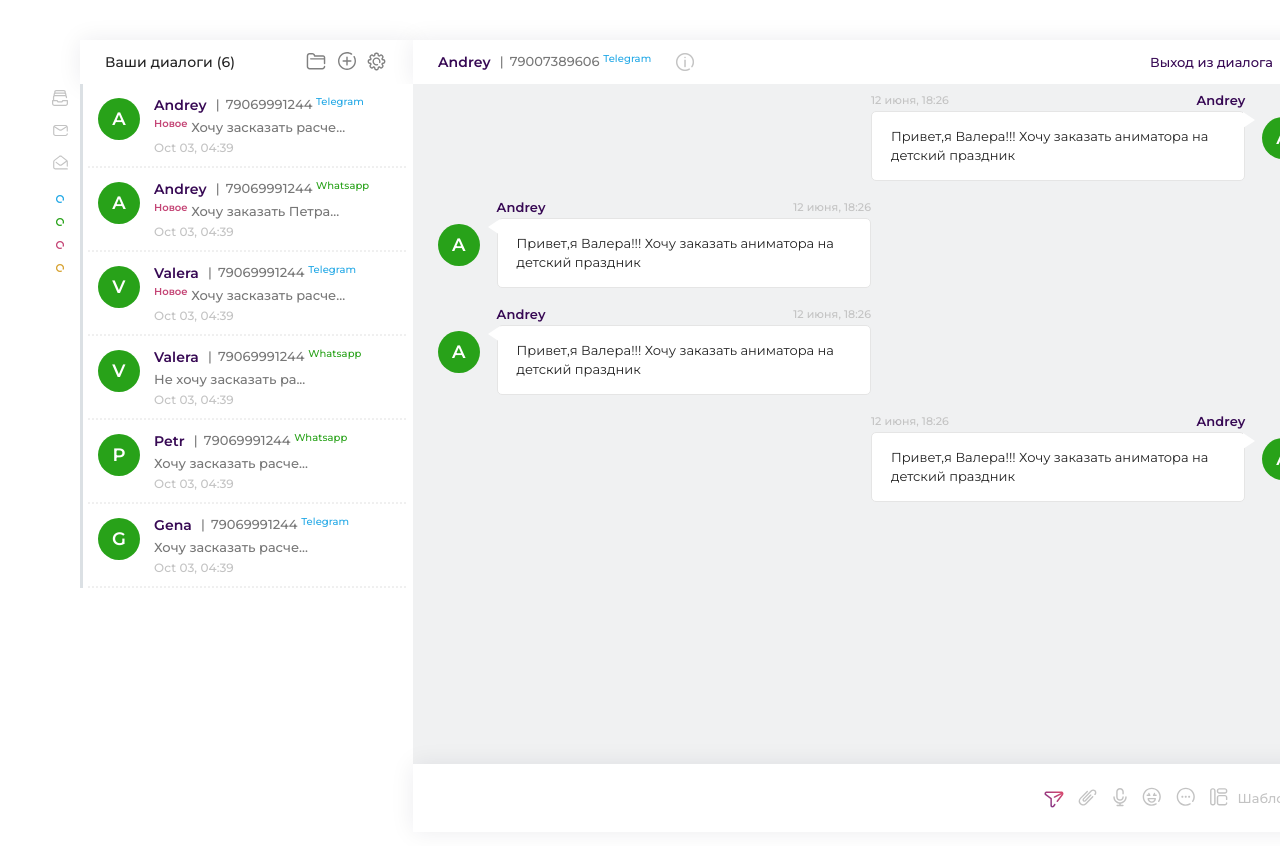
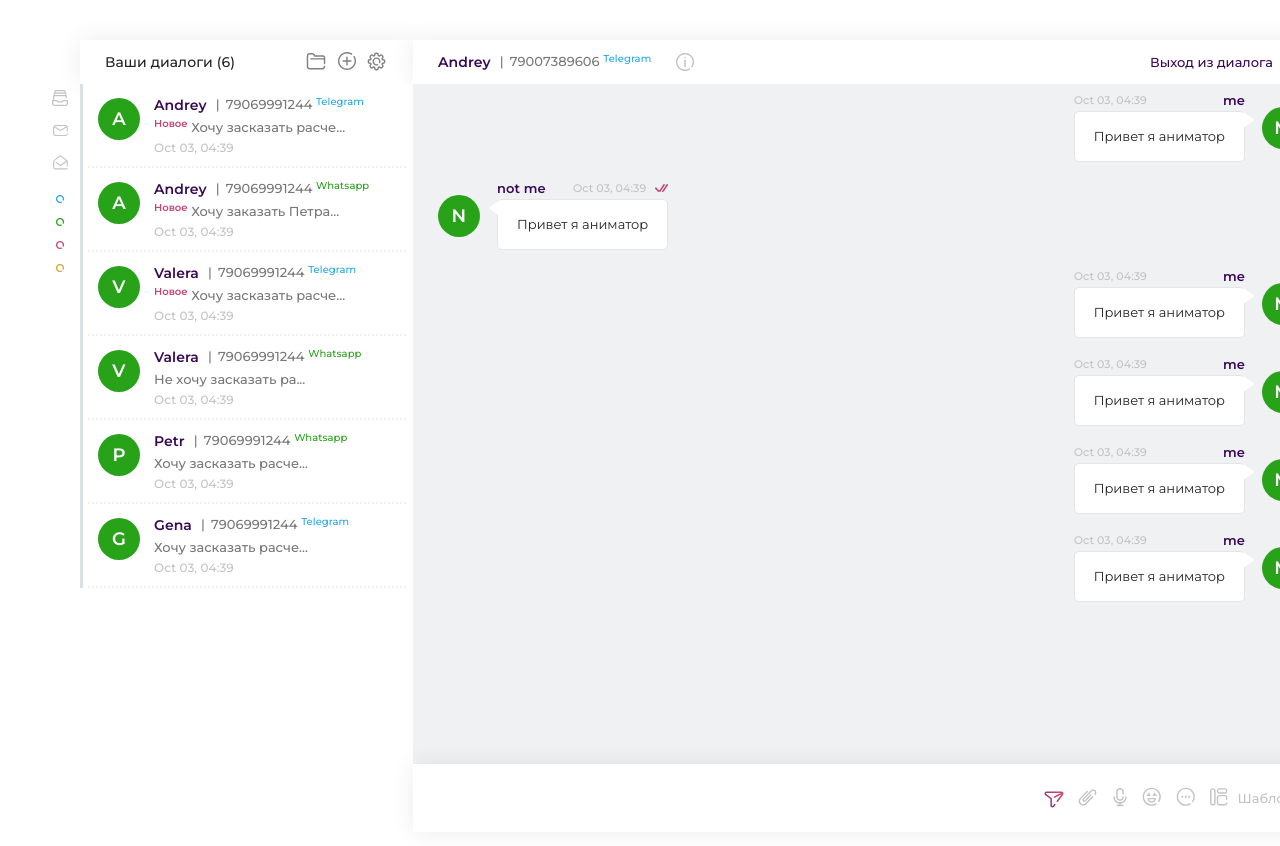
Before and after one commit to Maksoneeek/chat-1, a Vue app: page / in a window 1280 px wide. Shown: the top 846 px of the page. Built offline with nearby package versions, Linux system fonts and the light colour scheme.

Commit message:
Add vuex store for messages

```diff
--- a/src/assets/css/style.css
+++ b/src/assets/css/style.css
@@ -600,6 +600,7 @@ body, html {
 }
 
 .content-chat-content {
+  overflow: scroll;
   padding: 0 25px;
   background: url(../img/pattern.png);
   background-color: #f0f1f2;
--- a/src/components/ChatList/ChatListItem.vue
+++ b/src/components/ChatList/ChatListItem.vue
@@ -33,13 +33,13 @@
 </template>
 
 <script>
+import { convertDate } from "../../services/date";
+
 export default {
   props: ["item"],
   computed: {
     getDate() {
-      const date = new Date(this.item.timestamp).toDateString().slice(4, 10);
-      const time = new Date(this.item.timestamp).toTimeString().slice(0, 5);
-      return `${date}, ${time}`;
+      return convertDate(this.item.timestamp);
     },
   },
 };
--- a/src/components/Messages/MessagesFooter.vue
+++ b/src/components/Messages/MessagesFooter.vue
@@ -3,10 +3,13 @@
     <div class="footer-chat-item__body">
       <form action="">
         <div class="footer-chat-item__input">
-          <textarea name="" id=""></textarea>
+          <textarea v-model="text" name="" id=""></textarea>
         </div>
         <div class="footer-chat-item__icons">
-          <button class="footer-chat-item__button active">
+          <button
+            @click="createMessage"
+            class="footer-chat-item__button active"
+          >
             <svg width="22px" height="19px" viewBox="0 0 512 512">
               <linearGradient
                 id="SVGID_1_"
@@ -138,3 +141,22 @@
     </div>
   </div>
 </template>
+
+<script>
+export default {
+  data() {
+    return {
+      text: "",
+    };
+  },
+  methods: {
+    createMessage(e) {
+      e.preventDefault();
+      if (this.text) {
+        this.$store.dispatch("createMessage", this.text);
+        this.text = "";
+      }
+    },
+  },
+};
+</script>
--- a/src/components/Messages/MessagesItem.vue
+++ b/src/components/Messages/MessagesItem.vue
@@ -1,15 +1,23 @@
 <template>
-  <div class="content-chat-content__message" :class="type">
+  <div
+    class="content-chat-content__message"
+    :class="{ recipient: item.owner == 'me', sender: item.owner != 'me' }"
+  >
     <div class="content-chat-content__message_container">
-      <div class="content-chat-content__icon icon">A</div>
+      <div class="content-chat-content__icon icon">{{ item.owner[0] }}</div>
       <div class="content-chat-content__block">
         <div class="content-chat-content__line">
-          <div class="content-chat-content__name">Andrey</div>
-          <div class="content-chat-content__date">12 июня, 18:26</div>
+          <div class="content-chat-content__name">{{ item.owner }}</div>
+          <div
+            class="content-chat-content__date"
+            :class="{ checked: item.status == 'seen' }"
+          >
+            {{ getDate }}
+          </div>
         </div>
         <div class="content-chat-content__item">
           <span>
-            Привет,я Валерa!!! Хочу заказать аниматора на детский праздник
+            {{ item.body }}
           </span>
         </div>
       </div>
@@ -18,7 +26,14 @@
 </template>
 
 <script>
+import { convertDate } from "../../services/date";
+
 export default {
-  props: ["type"],
+  props: ["item"],
+  computed: {
+    getDate() {
+      return convertDate(this.item.timestamp);
+    },
+  },
 };
 </script>
--- a/src/components/Messages/MessagesList.vue
+++ b/src/components/Messages/MessagesList.vue
@@ -1,9 +1,10 @@
 <template>
   <div class="chat-item__content content-chat-content">
-    <MessagesItem :type="'recipient'" />
-    <MessagesItem :type="'sender'" />
-    <MessagesItem :type="'sender'" />
-    <MessagesItem :type="'recipient'" />
+    <MessagesItem
+      v-for="message in messages"
+      :key="message.id"
+      :item="message"
+    />
   </div>
 </template>
 
@@ -14,5 +15,10 @@ export default {
   components: {
     MessagesItem,
   },
+  computed: {
+    messages() {
+      return this.$store.state.messages.messages;
+    },
+  },
 };
 </script>
--- /dev/null
+++ b/src/services/date.js
@@ -0,0 +1,5 @@
+export function convertDate(timestamp) {
+  const date = new Date(timestamp).toDateString().slice(4, 10);
+  const time = new Date(timestamp).toTimeString().slice(0, 5);
+  return `${date}, ${time}`;
+}
--- a/src/store/index.js
+++ b/src/store/index.js
@@ -1,11 +1,13 @@
 import Vue from 'vue'
 import Vuex from 'vuex'
 import chats from './modules/chats'
+import messages from './modules/messages'
 
 Vue.use(Vuex)
 
 export default new Vuex.Store({
   modules: {
-    chats
+    chats,
+    messages
   }
 })
--- /dev/null
+++ b/src/store/modules/messages.js
@@ -0,0 +1,34 @@
+export default {
+  state: {
+    messages: [
+      { id: 11, type: 'text', owner: 'me', body: 'Привет я аниматор', status: 'sent', timestamp: Date.now() },
+      { id: 12, type: 'text', owner: 'not me', body: 'Привет я аниматор', status: 'seen', timestamp: Date.now() },
+      { id: 13, type: 'text', owner: 'me', body: 'Привет я аниматор', status: 'failed', timestamp: Date.now() },
+      { id: 14, type: 'text', owner: 'me', body: 'Привет я аниматор', status: 'sent', timestamp: Date.now() },
+      { id: 15, type: 'text', owner: 'me', body: 'Привет я аниматор', status: 'sent', timestamp: Date.now() },
+      { id: 16, type: 'text', owner: 'me', body: 'Привет я аниматор', status: 'sent', timestamp: Date.now() }
+    ]
+  },
+  mutations: {
+    addMessage(state, message) {
+      state.messages.push(message)
+    }
+  },
+  actions: {
+    createMessage({ commit }, body) {
+      const newMessage = {
+        id: Date.now(),
+        type: 'text',
+        owner: 'me',
+        body,
+        status: 'sent',
+        timestamp: Date.now()
+      }
+
+      commit('addMessage', newMessage)
+    }
+  },
+  getters: {
+
+  }
+}
```
